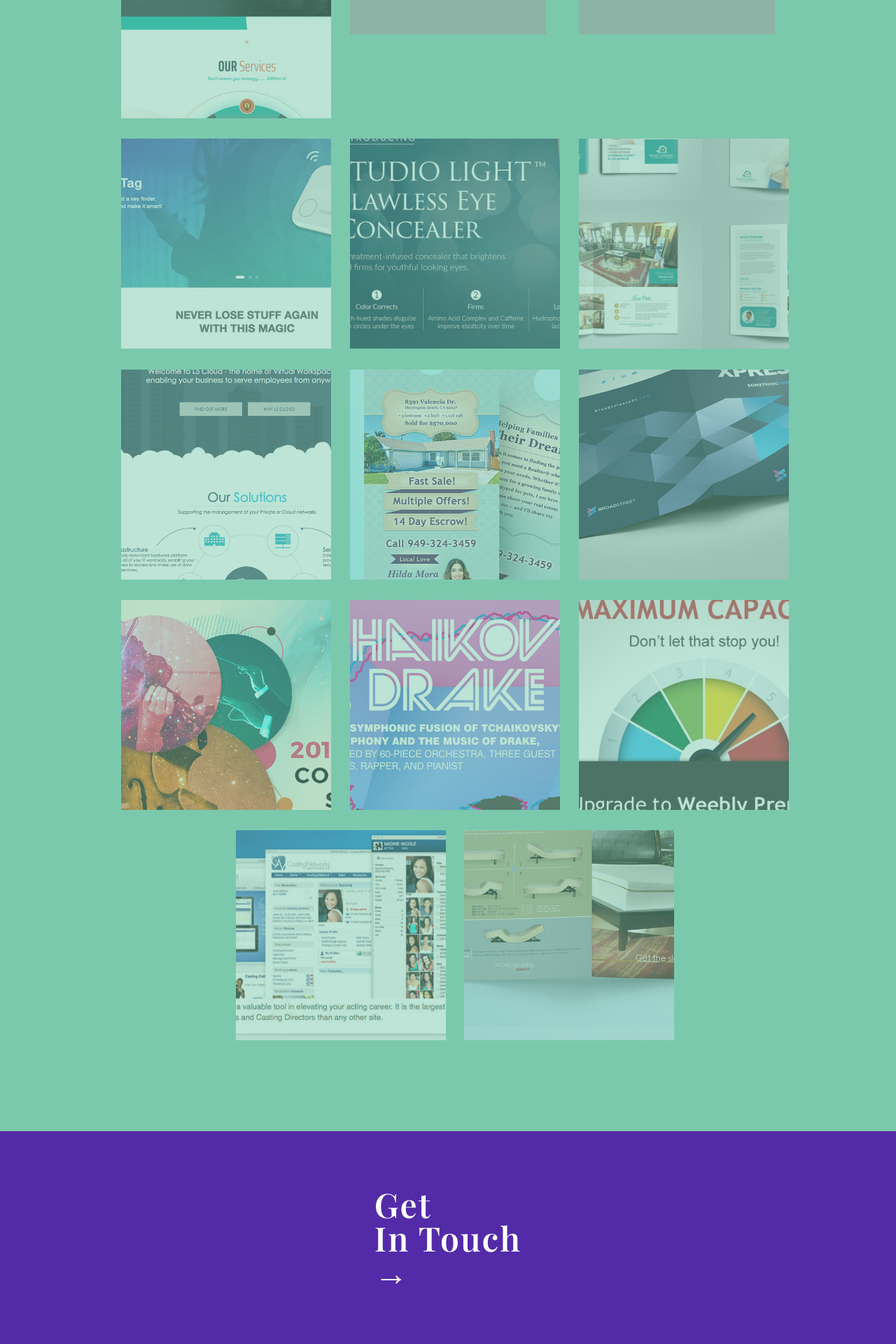
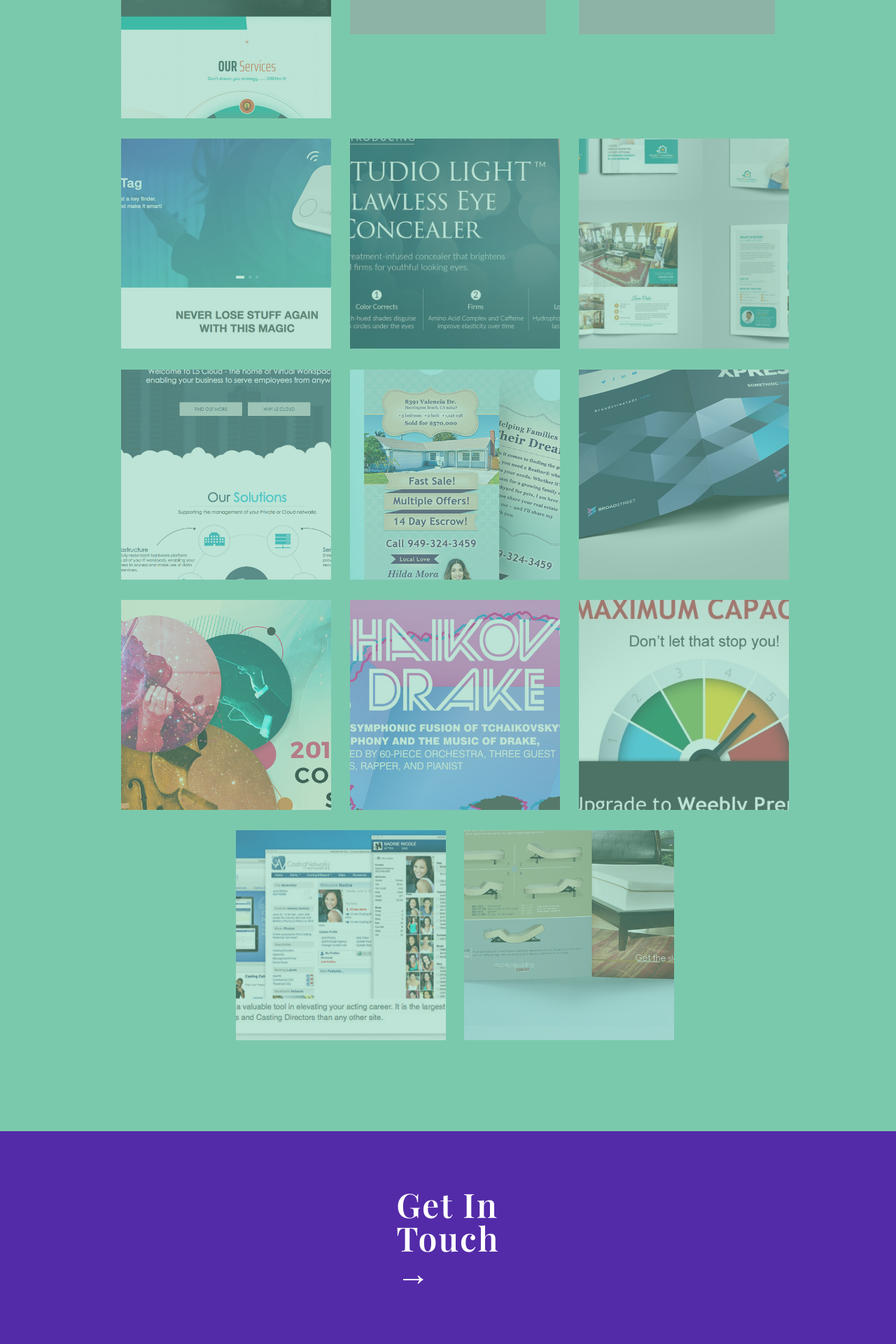
Before and after one commit to zeny11-11/jmorales, a Jekyll site: the page built from index.html, in a window 1280 px wide. Shown: the part 1641-3561 px from the top of the page at 70% size. Built offline with Jekyll 4.4.1, drawn with Linux system fonts in a browser that asks for light colours; nearby versions of some CDN libraries; Markdown is read by kramdown in place of the engine named in the settings.

Commit message:
Update footer.html

```diff
--- a/_includes/footer.html
+++ b/_includes/footer.html
@@ -1,7 +1,7 @@
 <footer>
 
 <div id="contact-wrapper">
-<a class="contact" href="mailto:jacqueline.l.morales@gmail.com?Subject=Hello%20" target="_top">Get<br>In Touch<br>&#8594;</a>
+<a class="contact" href="mailto:jacqueline.l.morales@gmail.com?Subject=Hello%20" target="_top">Get In<br>Touch<br>&#8594;</a>
   </div>
 
 <!--<a class="underline" href="mailto:jacqueline.l.morales@gmail.com" title="notmobile">Get In Touch</a> -->
```
